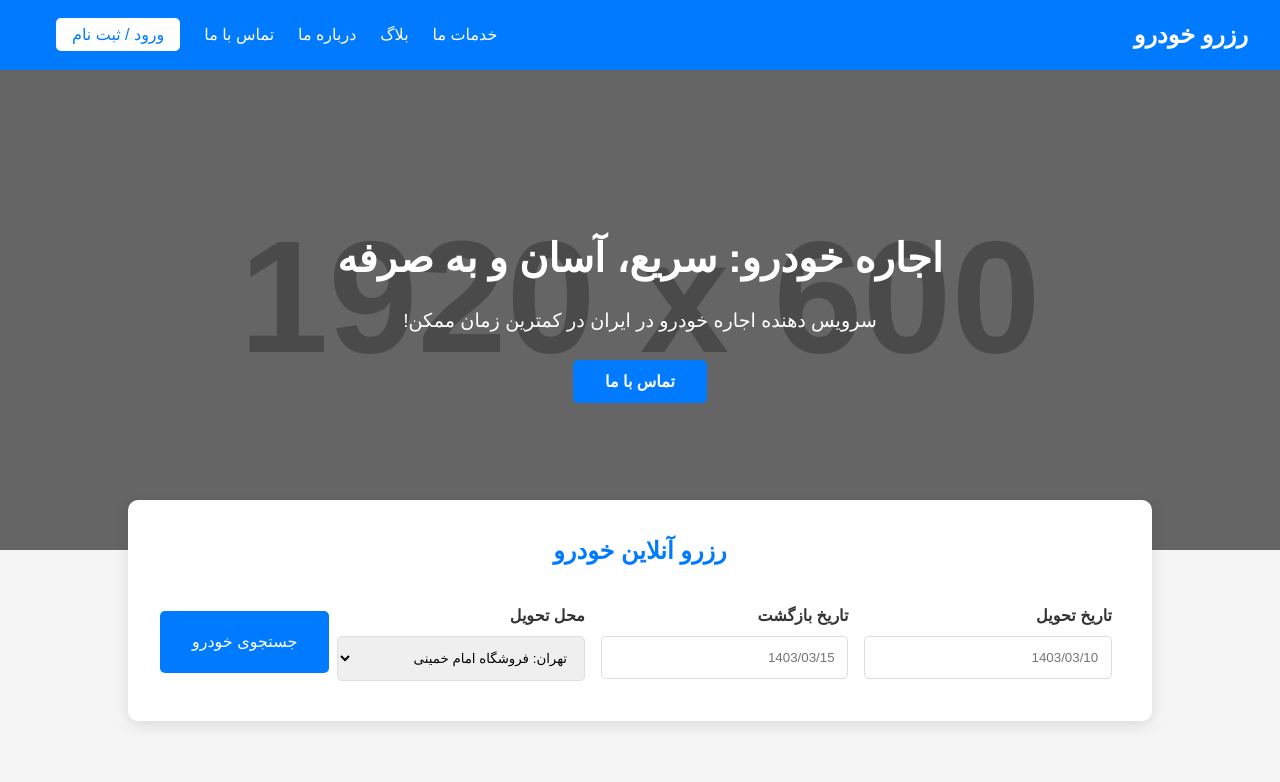
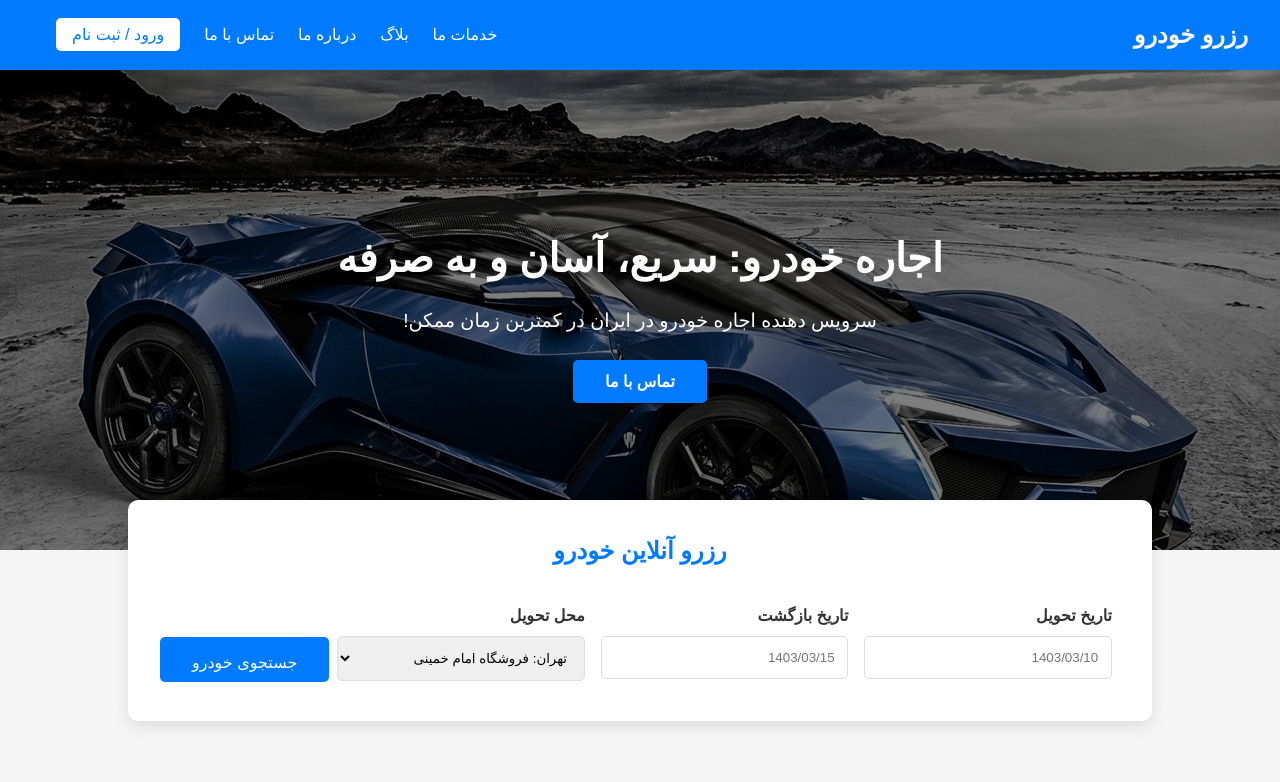
Before and after one commit to AmirKT1385/AutoRent, a plain HTML site: page Web_AutoRent/index.html in a window 1280 px wide. Shown: the top 782 px of the page. Drawn offline with Linux system fonts and the light colour scheme; placeholder pictures from the web are drawn by us.

Commit message:
styles.css

```diff
--- a/Web_AutoRent/styles.css
+++ b/Web_AutoRent/styles.css
@@ -54,13 +54,16 @@ nav ul li a {
 
 
 .hero {
-    background: url('https://via.placeholder.com/1920x600') no-repeat center center/cover;
+    background:url(./images/hero-bg.jpg);
     height: 60vh;
     display: flex;
     align-items: center;
     text-align: center;
     color: white;
     position: relative;
+    background-repeat: no-repeat;
+    background-size: cover;
+    background-position:center;
 }
 
 .hero::before {
@@ -109,6 +112,7 @@ nav ul li a {
     box-shadow: 0 5px 15px rgba(0, 0, 0, 0.1);
     position: relative;
     z-index: 2;
+    align-items: center;
 }
 
 .form-container {
@@ -152,12 +156,16 @@ form {
     background-color: #007BFF;
     color: white;
     border: none;
-    padding: 0.8rem 2rem;
+    padding: 1rem 2rem;
     border-radius: 5px;
     cursor: pointer;
-    margin: 1rem auto;
+    position: relative;
     display: block;
     font-size: 1rem;
+    align-items: center;
+    height: 45px;
+    margin-bottom: 30px !important;
+    top: 42px;
 }
 
 
@@ -232,4 +240,3 @@ footer {
         flex-direction: column;
         align-items: center;
     }
-}
```
